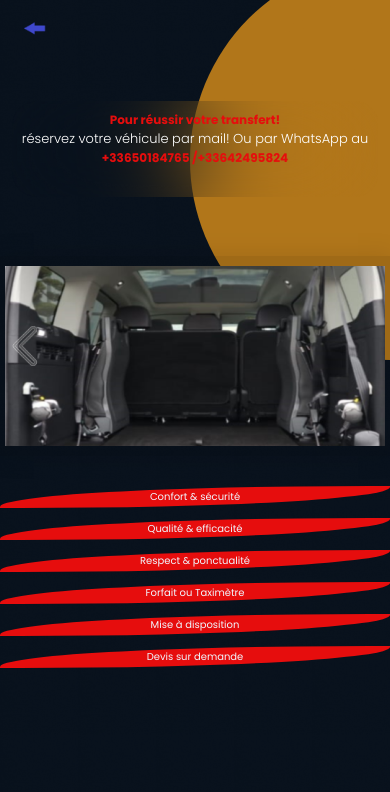
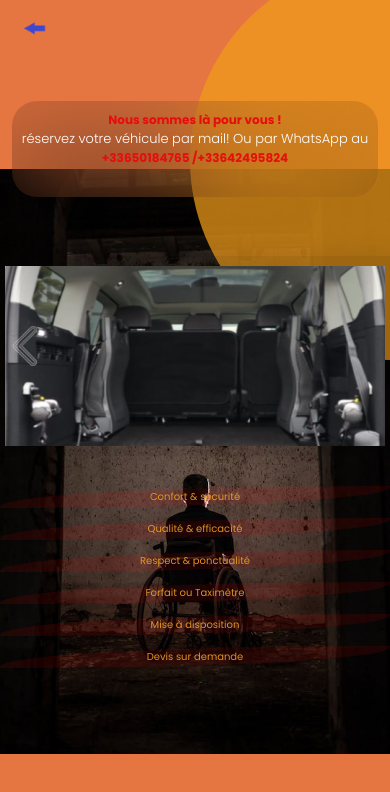
Before and after one commit to Mission4Dev/mission-TPMR, a website: page carrousel.html in a window 390 px wide. Drawn offline with Linux system fonts and the light colour scheme.

Commit message:
modifcarousel

```diff
--- a/carrousel.html
+++ b/carrousel.html
@@ -24,7 +24,7 @@
 
     <div class="trans">
         <h3>
-          Pour réussir votre transfert! <br /><span>
+          Nous sommes là pour vous ! <br /><span>
             réservez votre véhicule par mail! Ou par WhatsApp au </span
           ><br />
           +33650184765 /+33642495824
--- a/styles.css
+++ b/styles.css
@@ -14,10 +14,11 @@ body {
     align-items: center;
     justify-content: center;
     min-height: 100vh;
+    background-color:rgba(223, 151, 117, 0.484) /* Couleur de fond avec une opacité de 0.5 */;
     background-image: url("./Media/transfert.gif");
     background-position: center;
-    background-repeat: repeat;
-    background-size: 20%;
+    background-repeat: no-repeat;
+    background-size: 100%;
 }
 
 .cercle{
@@ -63,7 +64,7 @@ body {
 }
 
 .trans{
-    background:rgba(0, 0, 0, rgba(0, 0, 0, .1));
+    background:rgba(0, 0, 0, .1);
     backdrop-filter: blur(50px);
     border-radius: 25px;
     padding: 10px;
@@ -160,12 +161,22 @@ h3 span {
     background:  #e60d0d;
     border-start-start-radius: 95%;
     border-end-end-radius: 95%;
+    font-size: 12px;
   }
 
 @media (max-width: 768px) {
     /* Styles pour les écrans de petite taille */
     h3 {
         font-size: 20px; /* Réduire la taille de la police */
+    }
+
+    body {
+        height: 100%;
+        background-color:rgba(228, 110, 55, 0.945) /* Couleur de fond avec une opacité de 0.5 */;
+        background-image: url("./Media/font1.jpg");
+        background-position: center;
+        background-repeat: no-repeat;
+        background-size: 100%;
     }
 
     .container{
@@ -218,6 +229,8 @@ h3 span {
         margin-bottom: 2%;
         margin-top: 1%;
         padding: 3px;
+        color: rgba(242, 160, 38, 0.904);
+        background: rgba(250, 0, 0, .1);
     }
 
     #carrousel #container {
```
Also changed, not shown: index.html (+2 -2 lines), Media/font1.jpg (renamed from Media/font.jpg).
